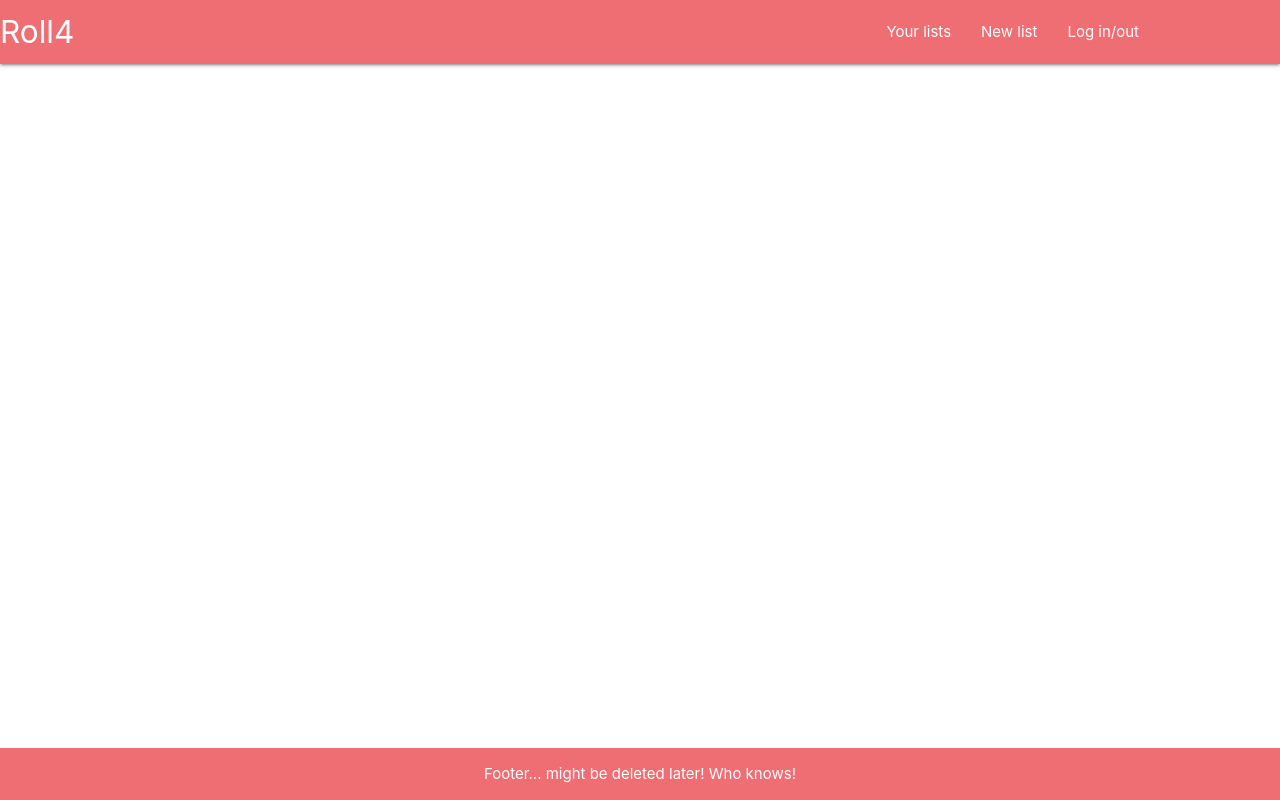
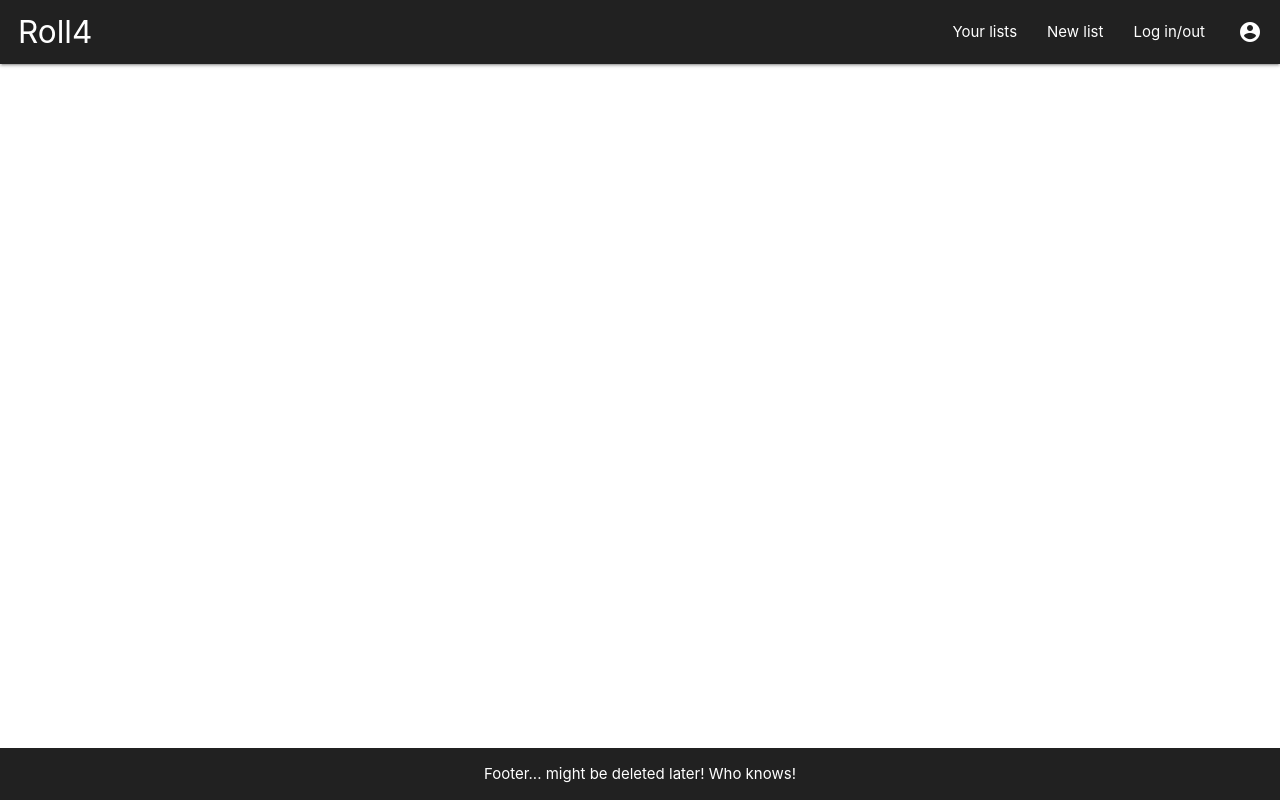
Before and after one commit to Shirral/Roll4, a Flask app: page / in a window 1280 px wide. Run offline with Flask 3, Linux system fonts and the light colour scheme; data that the repository does not hold is empty.

Commit message:
Add styling

```diff
--- a/roll4app/static/css/style.css
+++ b/roll4app/static/css/style.css
@@ -15,3 +15,13 @@ main {
 .page-footer {
     padding: 0;
 }
+
+#profile-icon {
+    margin: 0 18px;
+}
+
+@media only screen and (min-width: 993px) {
+    nav .brand-logo {
+      left: 18px;
+    }
+}
--- a/roll4app/templates/base.html
+++ b/roll4app/templates/base.html
@@ -9,15 +9,15 @@
     <title>base</title>
 </head>
 <body>
-    <nav>
+    <nav class="grey darken-4">
         <div class="nav-wrapper">
-            <a href="#!" class="brand-logo">Roll4</a>
+            <a href="{{url_for('list_view')}}" class="brand-logo">Roll4</a>
             <a href="#" data-target="mobile-demo" class="sidenav-trigger"><i class="material-icons">menu</i></a>
+            <a href="{{url_for('userprofile')}}" data-target="mobile-demo" class="right" id="profile-icon"><i class="material-icons">account_circle</i></a>
             <ul class="right hide-on-med-and-down">
                 <li><a href="{{url_for('list_view')}}">Your lists</a></li>
                 <li><a href="">New list</a></li>
                 <li><a href="">Log in/out</a></li>
-                <li><a href="{{url_for('userprofile')}}"><i class="material-icons">e853</i></a></li>
             </ul>
         </div>
     </nav>
@@ -35,7 +35,7 @@
 
 
     </main>
-    <footer class="page-footer">
+    <footer class="page-footer grey darken-4">
         <div>
             <div class="container center">
                 <p>Footer... might be deleted later! Who knows!</p>
--- a/roll4app/templates/lists.html
+++ b/roll4app/templates/lists.html
@@ -8,5 +8,5 @@
         {{list.UserName}}<br>
         {{list.ListItems}}<br>
 
-    {%endfor%}
+    {% endfor %}
 {% endblock %}
```
